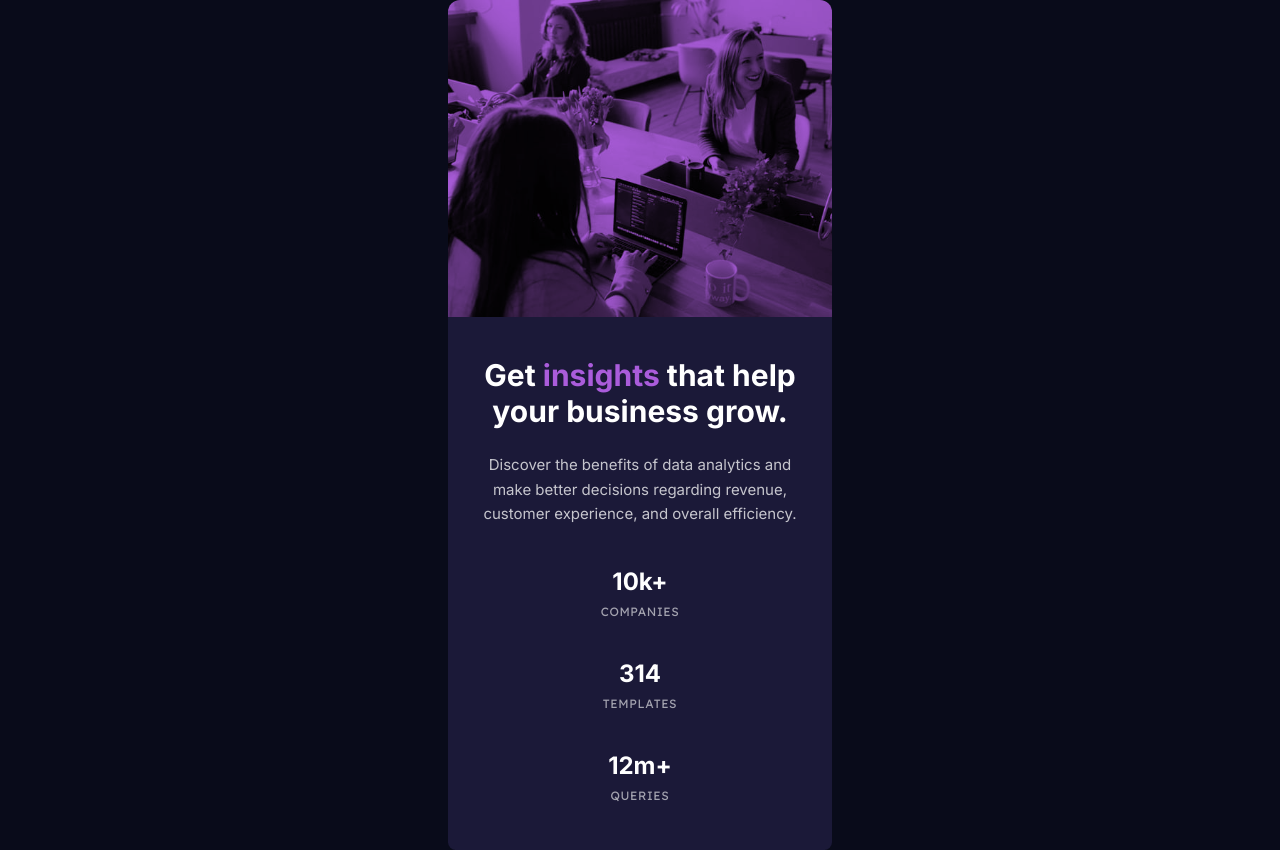
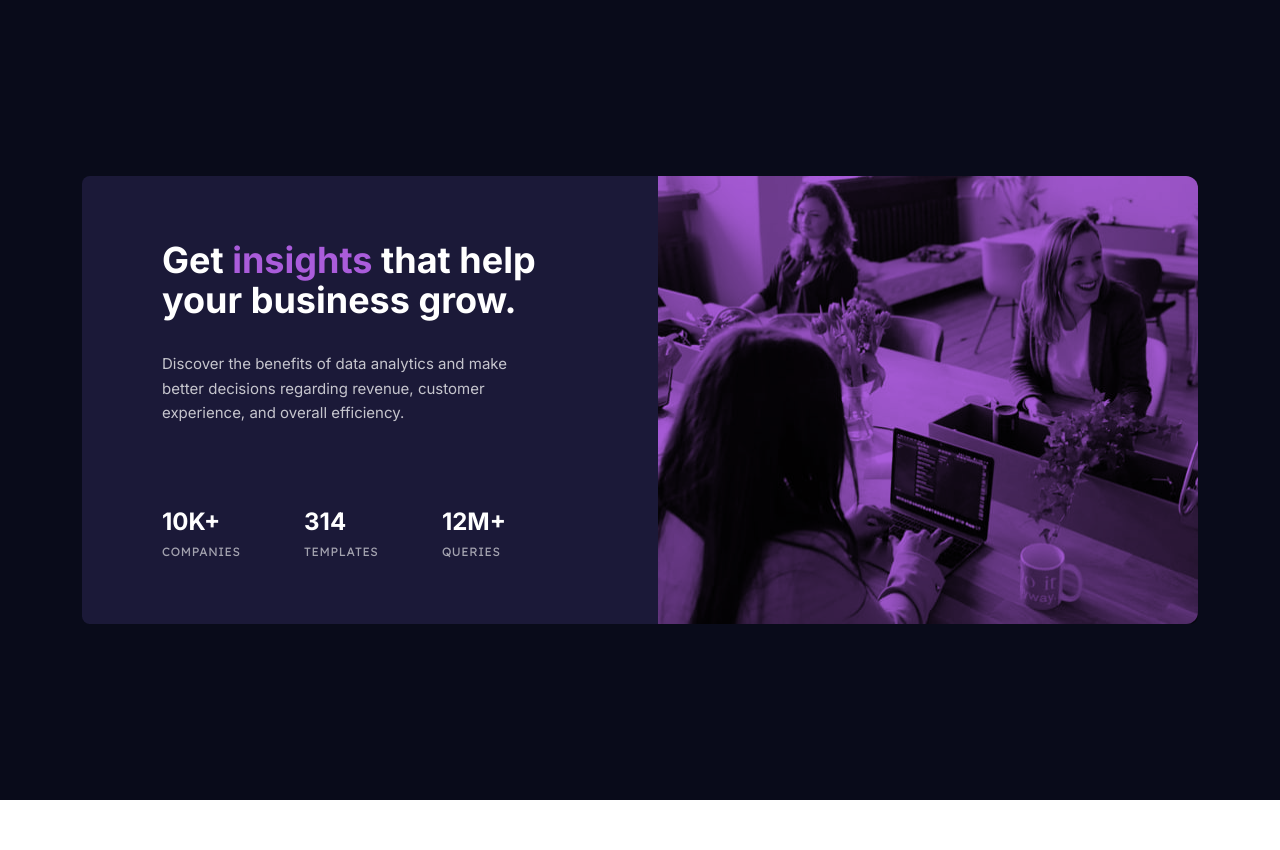
Before and after one commit to castx1981/Stats-preview-card-component, a plain HTML site: page index.html in a window 1280 px wide. After the commit the page ends 800 px from the top, so only its background shows below. Drawn offline with nearby package versions, Linux system fonts and the light colour scheme.

Commit message:
support desktop

```diff
--- a/index.html
+++ b/index.html
@@ -37,34 +37,42 @@
 <!--background container-->
 <div class="flex items-center justify-center min-h-screen bg-very-dark-blue">
   <!--  card container  -->
-  <div class="mx-6 max-w-sm flex flex-col bg-soft-violet rounded-xl">
+  <div class="mx-6 my-10 max-w-[333px] flex flex-col bg-soft-violet rounded-xl
+              xl:max-w-full xl:flex-row-reverse xl:items-stretch">
     <!-- banner -->
     <picture>
       <source media="(min-width: 1280px)" srcset="images/image-header-desktop.jpg" />
-      <img class="flex-none rounded-t-lg mix-blend-multiply" src="images/image-header-mobile.jpg" alt="header"/>
+      <img class="rounded-t-lg mix-blend-multiply object-fill
+                  xl:rounded-r-lg xl:rounded-l-none xl:w-full xl:h-full"
+           src="images/image-header-mobile.jpg"
+           alt="header"/>
     </picture>
     <!-- content -->
-    <div class="flex-none px-6 py-10 bg-dark-desaturated-blue rounded-b-lg">
-      <h1 class="font-inter font-bold text-3xl text-white text-center">
+    <div class="px-6 py-10 bg-dark-desaturated-blue rounded-b-lg
+                xl:pl-20 xl:pr-24 xl:py-16 xl:w-[36rem] xl:rounded-l-lg xl:rounded-r-none">
+      <h1 class="font-inter font-bold text-3xl text-white text-center
+                 xl:text-4xl xl:text-left">
         Get <span class="text-soft-violet">insights</span> that help your business grow.
       </h1>
-      <p class="mt-6 px-2 font-inter text-white/75 text-md text-center">
+      <p class="mt-6 px-2 font-inter text-white/75 text-md text-center
+                xl:text-left xl:mt-8 xl:px-0 xl:pr-4">
         Discover the benefits of data analytics and make better decisions regarding revenue, customer
         experience, and overall efficiency.
       </p>
       <!-- stats -->
-      <div class="mt-10 flex flex-col justify-center items-center space-y-8">
-        <div class="flex flex-col items-center">
-          <h1 class="font-inter font-bold text-2xl text-white">10k+</h1>
-          <p class="p-1.5 uppercase font-lexend-deca text-xs text-white/60 tracking-wider">companies</p>
+      <div class="mt-10 flex flex-col justify-between items-center space-y-8
+                  xl:mt-20 xl:pr-14 xl:flex-row xl:space-y-0">
+        <div class="flex flex-col items-center xl:items-start">
+          <h1 class="font-inter uppercase font-bold text-2xl text-white">10k+</h1>
+          <p class="pt-1.5 uppercase font-lexend-deca text-xs text-white/60 tracking-wider">companies</p>
         </div>
-        <div class="flex flex-col items-center">
-          <h1 class="font-inter font-bold text-2xl text-white">314</h1>
-          <p class="p-1.5 uppercase font-lexend-deca text-xs text-white/60 tracking-wider">templates</p>
+        <div class="flex flex-col items-center xl:items-start">
+          <h1 class="font-inter uppercase font-bold text-2xl text-white">314</h1>
+          <p class="pt-1.5 uppercase font-lexend-deca text-xs text-white/60 tracking-wider">templates</p>
         </div>
-        <div class="flex flex-col items-center">
-          <h1 class="font-inter font-bold text-2xl text-white">12m+</h1>
-          <p class="p-1.5 uppercase font-lexend-deca text-xs text-white/60 tracking-wider">queries</p>
+        <div class="flex flex-col items-center xl:items-start">
+          <h1 class="font-inter uppercase font-bold text-2xl text-white">12m+</h1>
+          <p class="pt-1.5 uppercase font-lexend-deca text-xs text-white/60 tracking-wider">queries</p>
         </div>
       </div>
     </div>
```
